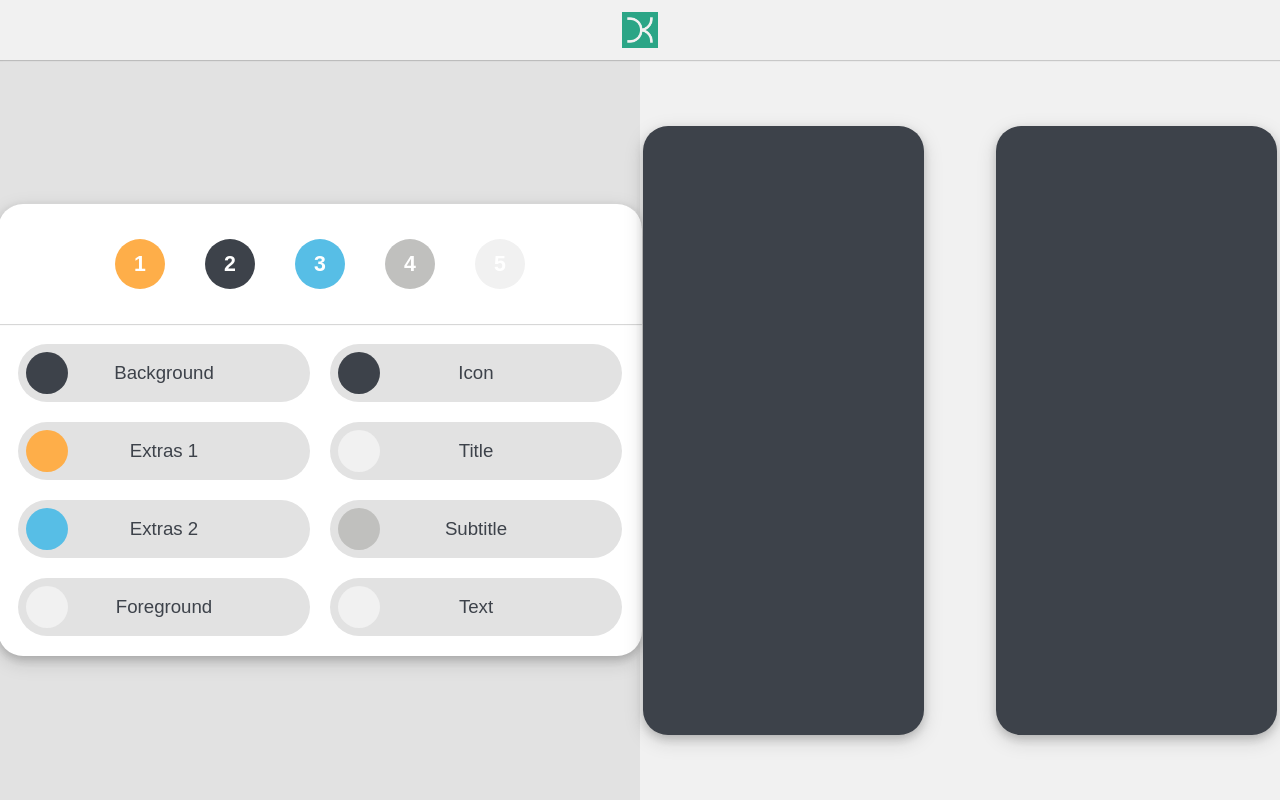
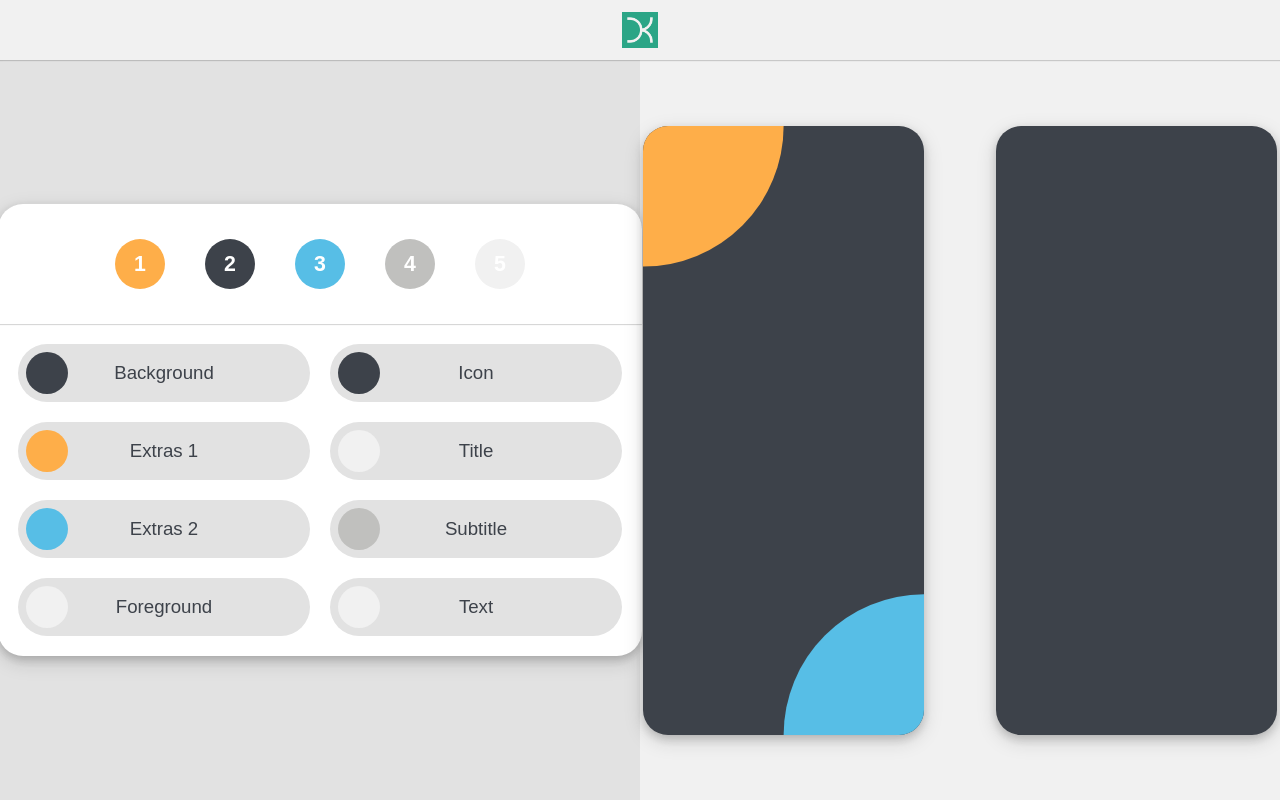
Before and after one commit to KotkaDK/Design_Tools, a React (Create React App) app: page / in a window 1280 px wide. Built offline with nearby package versions, Linux system fonts and the light colour scheme; the HTML template or start-up script is replaced by a standard one.

Commit message:
20.30.12.9.22

```diff
--- a/src/App.sass
+++ b/src/App.sass
@@ -159,7 +159,6 @@ button
 
   border-radius: 25px
 
-  background-color: white
   box-shadow: 0 4px 8px 0 rgba(35, 35, 35, 0.2), 0 6px 20px 0 rgba(35, 35, 35, 0.15)
 
 @mixin bg ($color)
--- a/src/components/ColorPaletteTool.jsx
+++ b/src/components/ColorPaletteTool.jsx
@@ -29,7 +29,12 @@ function ColorPaletteTool() {
       </div>
       <div className="DivToolContainerSide right DivPhonePreview">
         <div className="DivPhone PreviewBackgroundRoot">
-
+          <svg width="793.7" height="1122.5" version="1.1" viewBox="0 0 210 297" xmlSpace="preserve" xmlns="http://www.w3.org/2000/svg">
+            <g stroke-linecap="round" stroke-linejoin="round">
+              <path d="m0 0v37.207a37.207 37.207 0 0 0 37.207-37.207h-37.207z" className="PreviewBackgroundPrimary" stroke-width=".265"/>
+              <path d="m74.414 161.13v-37.207a37.207 37.207 0 0 0-37.207 37.207z" className="PreviewBackgroundSecondary" stroke-width=".265"/>
+            </g>
+          </svg>
         </div>
         <div className="DivPhone PreviewBackgroundRoot">
 
```
